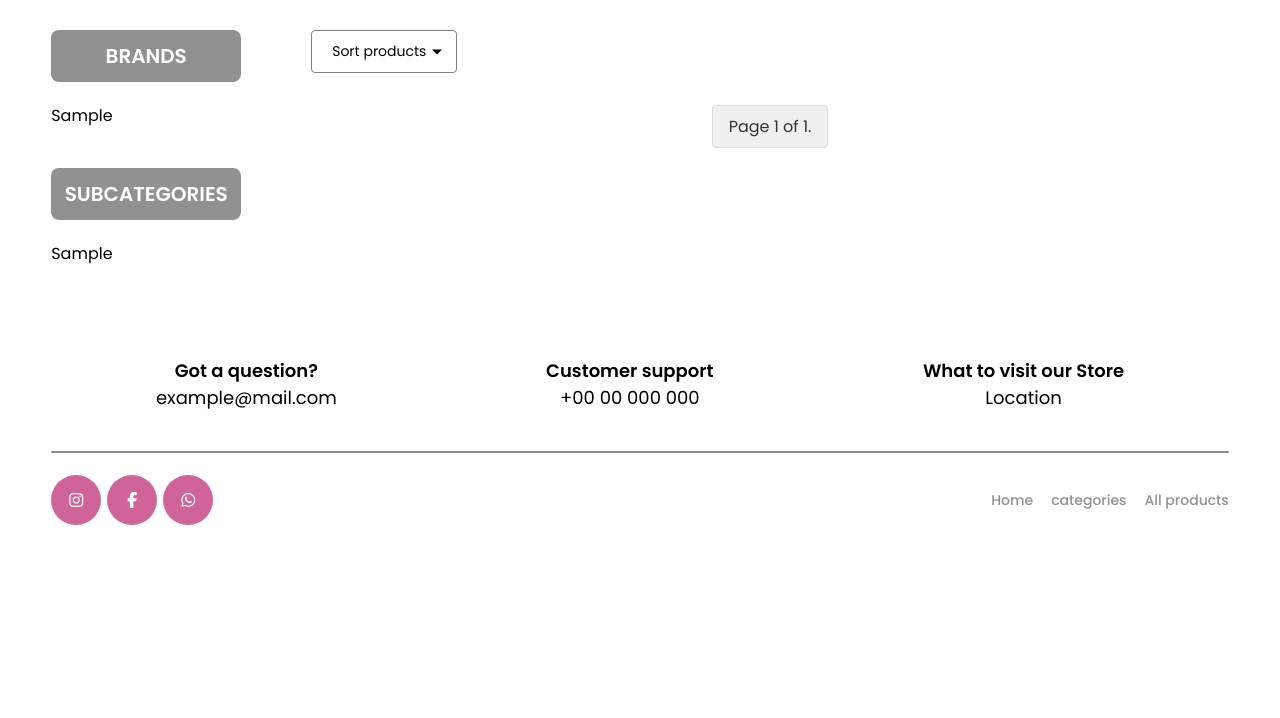
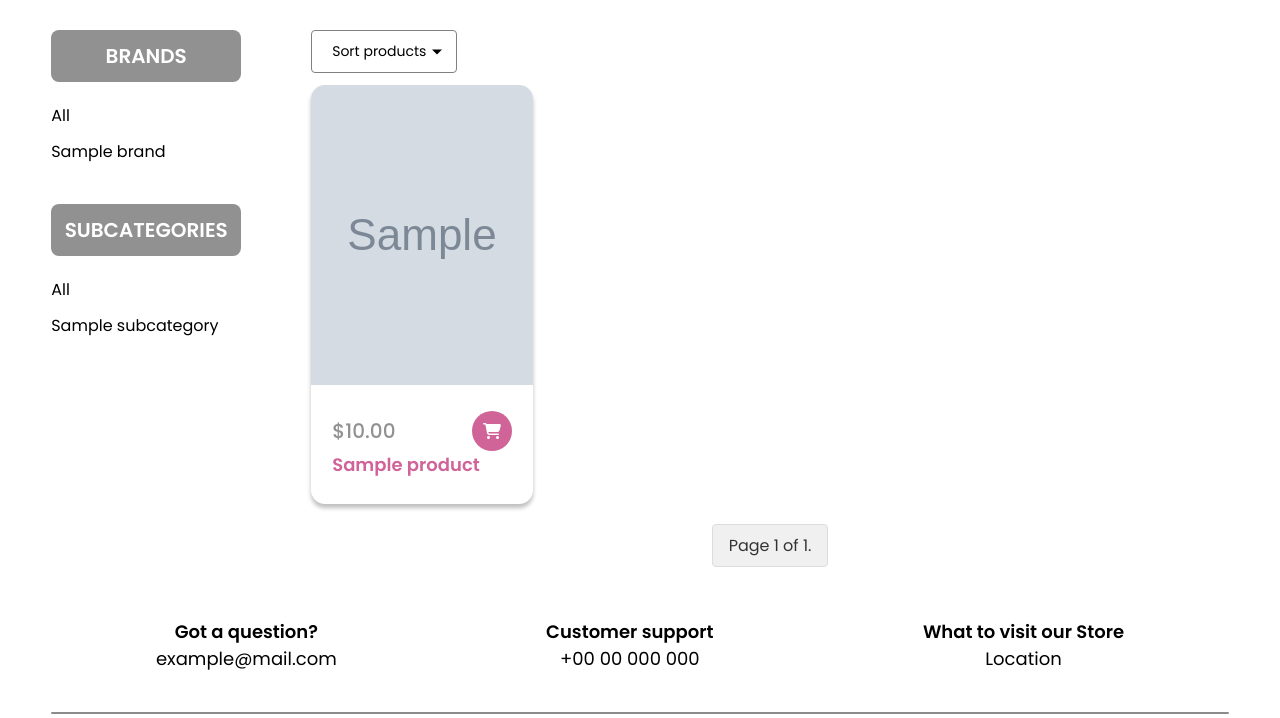
Before and after one commit to TsehaynehGetaneh/TiniesLB, a Django app: page /products/?brand=1 in a window 1280 px wide. Shown: the part 110-828 px from the top of the page. Before the commit the page ends 635 px from the top, so only its background shows below. Run offline with Django 5.2, Linux system fonts and the light colour scheme; tables that the repository leaves empty hold one stand-in row (values such as "Sample post"); grey boxes marked "Sample" are stand-in pictures; some libraries are stand-ins or nearby versions.

Commit message:
fix issues

```diff
--- a/app/views.py
+++ b/app/views.py
@@ -1,6 +1,6 @@
 from django.views.generic import TemplateView, DetailView
 from django.shortcuts import get_object_or_404
-from .models import Product, Category
+from .models import Product, Category, Brand, SubCategory
 from django.views.decorators.csrf import csrf_exempt
 import requests
 import json
@@ -38,19 +38,19 @@ class AllProducts(TemplateView):
 
         # Filter products
         brand_filter = self.request.GET.get('brand')
-        age_filter = self.request.GET.get('age')
+        subcategory_filter = self.request.GET.get('subcategory')
         search_query = self.request.GET.get('q')
 
         if brand_filter:
-            products = products.filter(product_brand=brand_filter)
-        if age_filter:
-            products = products.filter(age_category=age_filter)
+            products = products.filter(brand__id=brand_filter)
+        if subcategory_filter:
+            products = products.filter(subcategory__id=subcategory_filter)
         if search_query:
             products = products.filter(
-                Q(header__icontains=search_query) | Q(product_brand__icontains=search_query)
+                Q(name__icontains=search_query) | Q(brand__name__icontains=search_query)
             )
 
-            # Sorting functionality
+        # Sorting functionality
         sort_by = self.request.GET.get('sort_by')
 
         if sort_by == 'price_asc':
@@ -66,11 +66,11 @@ class AllProducts(TemplateView):
         page_obj = paginator.get_page(page_number)
 
         context['products'] = products
-        context['unique_brands'] = Product.objects.values_list('product_brand', flat=True).distinct()
-        context['unique_age_categories'] = Product.objects.values_list('age_category', flat=True).distinct()
+        context['unique_brands'] = Brand.objects.values_list('id', 'name').distinct()
+        context['unique_subcategories'] = SubCategory.objects.values_list('id', 'name').distinct()
         context['search_query'] = search_query
         context['current_brand_filter'] = brand_filter
-        context['current_age_filter'] = age_filter
+        context['current_subcategory_filter'] = subcategory_filter
         context['page_obj'] = page_obj
 
         return context
@@ -109,20 +109,20 @@ class ProductsByCategory(TemplateView):
         context = super().get_context_data(**kwargs)
         category_slug = kwargs.get('category_slug')
         category = get_object_or_404(Category, slug=category_slug)
-        products = Product.objects.filter(category=category)
+        products = Product.objects.filter(categories=category)
 
         # Filter products
         brand_filter = self.request.GET.get('brand')
-        age_filter = self.request.GET.get('age')
+        subcategory_filter = self.request.GET.get('subcategory')
         search_query = self.request.GET.get('q')
 
         if brand_filter:
-            products = products.filter(product_brand=brand_filter)
-        if age_filter:
-            products = products.filter(age_category=age_filter)
+            products = products.filter(brand__id=brand_filter)
+        if subcategory_filter:
+            products = products.filter(subcategory__id=subcategory_filter)
         if search_query:
             products = products.filter(
-                Q(header__icontains=search_query) | Q(product_brand__icontains=search_query)
+                Q(name__icontains=search_query) | Q(brand__name__icontains=search_query)
             )
 
         # Sorting functionality
@@ -140,16 +140,15 @@ class ProductsByCategory(TemplateView):
         page_number = self.request.GET.get('page')
         page_obj = paginator.get_page(page_number)
 
-        context['unique_brands'] = Product.objects.values_list('product_brand', flat=True).distinct()
-        context['unique_age_categories'] = Product.objects.values_list('age_category', flat=True).distinct()
+        context['unique_brands'] = Brand.objects.all()
+        context['unique_subcategories'] = SubCategory.objects.all()
         context['search_query'] = search_query
         context['current_brand_filter'] = brand_filter
-        context['current_age_filter'] = age_filter
+        context['current_subcategory_filter'] = subcategory_filter
 
         context['category'] = category
         context['page_obj'] = page_obj
         return context
-
 
 def checkout_view(request):
     return render(request, 'pages/checkout.html')
@@ -188,8 +187,8 @@ def send_to_telegram_view(request):
 
 
 def send_to_telegram(message):
-    bot_token = '7175554526:AAHnZJxRFuXtE8AEBPBc9pGDU5I3gHxuJIk'
-    chat_id = '-1001915097883'
+    bot_token = 'YOUR_BOT_TOKEN'
+    chat_id = 'YOUR_CHAT_ID'
 
     telegram_api_url = f'https://api.telegram.org/bot{bot_token}/sendMessage'
     params = {
--- a/static/styles/main.css
+++ b/static/styles/main.css
@@ -32,7 +32,7 @@ body {
     font-weight: 700;
     color: #fff;
     background: #d3576e;
-    border-radius: 100%;
+    border-radius: 50%;
     width: 28px;
     height: 28px;
     text-align: center;
--- a/templates/pages/all_category.html
+++ b/templates/pages/all_category.html
@@ -1,4 +1,4 @@
-<!-- pages/all_products.html -->
+<!-- pages/all_category.html -->
 {% extends '_base.html' %}
 {% load static %}
 
@@ -21,6 +21,6 @@
         </div>
     </section>
 
-{% include 'include/footer.html' %}
+    {% include 'include/footer.html' %}
 
 {% endblock %}
--- a/templates/pages/all_products.html
+++ b/templates/pages/all_products.html
@@ -16,14 +16,15 @@
             <div class="all-filter-item">
                 <div class="all-filter-item-title">BRANDS</div>
                 <ul class="desktop-filter">
-                    {% for country in unique_age_categories %}
-                    <li><a href="?age={{ country }}">{{ country }}</a></li>
+                    <li><a href="?">All</a></li>
+                    {% for brand_id, brand_name in unique_brands %}
+                    <li><a href="?brand={{ brand_id }}{% if request.GET.subcategory %}&subcategory={{ request.GET.subcategory }}{% endif %}">{{ brand_name }}</a></li>
                     {% endfor %}
                 </ul>
                 <ul class="swiper-container scrolling-container mobile-filter">
                     <div class="swiper-wrapper">
-                        {% for country in unique_age_categories %}
-                        <div class="swiper-slide element"><a href="?age={{ country }}">{{ country }}</a></div>
+                        {% for brand_id, brand_name in unique_brands %}
+                        <div class="swiper-slide element"><a href="?brand={{ brand_id }}{% if request.GET.subcategory %}&subcategory={{ request.GET.subcategory }}{% endif %}">{{ brand_name }}</a></div>
                         {% endfor %}
                     </div>
                 </ul>
@@ -31,14 +32,15 @@
             <div class="all-filter-item">
                 <div class="all-filter-item-title">SUBCATEGORIES</div>
                 <ul class="desktop-filter">
-                    {% for industry in unique_brands %}
-                    <li><a href="?brand={{ industry }}">{{ industry }}</a></li>
+                    <li><a href="?">All</a></li>
+                    {% for subcategory_id, subcategory_name in unique_subcategories %}
+                    <li><a href="?subcategory={{ subcategory_id }}{% if request.GET.brand %}&brand={{ request.GET.brand }}{% endif %}">{{ subcategory_name }}</a></li>
                     {% endfor %}
                 </ul>
                 <ul class="swiper-container scrolling-container mobile-filter">
                     <div class="swiper-wrapper">
-                        {% for industry in unique_brands %}
-                        <div class="swiper-slide element"><a href="?brand={{ industry }}">{{ industry }}</a></div>
+                        {% for subcategory_id, subcategory_name in unique_subcategories %}
+                        <div class="swiper-slide element"><a href="?subcategory={{ subcategory_id }}{% if request.GET.brand %}&brand={{ request.GET.brand }}{% endif %}">{{ subcategory_name }}</a></div>
                         {% endfor %}
                     </div>
                 </ul>
@@ -56,13 +58,13 @@
 
                       <ul class="dd-menu">
                         <li>
-                           <a href="?sort_by=price_asc{% if current_brand_filter %}&brand={{ current_brand_filter }}{% endif %}{% if current_age_filter %}&age={{ current_age_filter }}{% endif %}">Low to High</a>
+                           <a href="?sort_by=price_asc{% if request.GET.brand %}&brand={{ request.GET.brand }}{% endif %}{% if request.GET.subcategory %}&subcategory={{ request.GET.subcategory }}{% endif %}">Low to High</a>
                         </li>
                         <li>
-                           <a href="?sort_by=price_desc{% if current_brand_filter %}&brand={{ current_brand_filter }}{% endif %}{% if current_age_filter %}&age={{ current_age_filter }}{% endif %}">High to Low</a>
+                           <a href="?sort_by=price_desc{% if request.GET.brand %}&brand={{ request.GET.brand }}{% endif %}{% if request.GET.subcategory %}&subcategory={{ request.GET.subcategory }}{% endif %}">High to Low</a>
                         </li>
                         <li>
-                             <a href="?sort_by=date_added{% if current_brand_filter %}&brand={{ current_brand_filter }}{% endif %}{% if current_age_filter %}&age={{ current_age_filter }}{% endif %}">Sort by Date Added</a>
+                             <a href="?sort_by=date_added{% if request.GET.brand %}&brand={{ request.GET.brand }}{% endif %}{% if request.GET.subcategory %}&subcategory={{ request.GET.subcategory }}{% endif %}">Sort by Date Added</a>
                         </li>
                       </ul>
 
@@ -71,16 +73,18 @@
             </div>
 
             <div class="all-products-group">
-                {% for product in page_obj %}
+                {% for product in products %}
                     <div class="product-box menu-item" data-menu-item-id="{{ product.id }}">
-                        <div class="sellers-box-img" style="background: url({% if product.image1 %}{{ product.image1.url }}{% else %}{% static 'assets/fluffy-toy-texture-close-up.jpg' %}{% endif %});"> </div>
+                        <a href="{% url 'product_detail' slug=product.slug %}">
+                            <div class="sellers-box-img" style="background: url({% if product.image1 %}{{ product.image1.url }}{% else %}{% static 'assets/fluffy-toy-texture-close-up.jpg' %}{% endif %});"> </div>
+                        </a>
                         <div class="sellers-box-bottom">
                             <div class="sellers-box-t">
                                 <div class="inline-detail"><span class="sellers-box-dollar">$</span><div class="sellers-box-price" data-menu-item-price="{{ product.price }}">{{ product.price }}</div></div>
                                 <button id="confirm-add-to-cart" class="open-confirmation-popup" data-menu-item="{{ product.id }}"><i class="fa-solid fa-cart-shopping"></i></button>
                             </div>
                             <div class="sellers-box-b">
-                                <div class="sellers-box-title" data-menu-item-name="{{ product.header }}"><a href="{% url 'product_detail' slug=product.slug %}">{{ product.header }}</a></div>
+                                <div class="sellers-box-title" data-menu-item-name="{{ product.name}}"><a href="{% url 'product_detail' slug=product.slug %}">{{ product.name }}</a></div>
                             </div>
                         </div>
                         <div id="confirmation-popup-{{ product.id }}" class="popup">
@@ -98,8 +102,8 @@
             <div class="pagination">
                 <span class="step-links">
                     {% if page_obj.has_previous %}
-                        <a class="pagination-link" href="?page=1{% if request.GET.age %}&age={{ request.GET.age }}{% endif %}{% if request.GET.brand %}&brand={{ request.GET.brand }}{% endif %}{% if request.GET.sort_by %}&sort_by={{ request.GET.sort_by }}{% endif %}">&laquo; first</a>
-                        <a class="pagination-link" href="?page={{ page_obj.previous_page_number }}{% if request.GET.age %}&age={{ request.GET.age }}{% endif %}{% if request.GET.brand %}&brand={{ request.GET.brand }}{% endif %}{% if request.GET.sort_by %}&sort_by={{ request.GET.sort_by }}{% endif %}">previous</a>
+                        <a class="pagination-link" href="?page=1{% if request.GET.brand %}&brand={{ request.GET.brand }}{% endif %}{% if request.GET.subcategory %}&subcategory={{ request.GET.subcategory }}{% endif %}{% if request.GET.sort_by %}&sort_by={{ request.GET.sort_by }}{% endif %}">&laquo; first</a>
+                        <a class="pagination-link" href="?page={{ page_obj.previous_page_number }}{% if request.GET.brand %}&brand={{ request.GET.brand }}{% endif %}{% if request.GET.subcategory %}&subcategory={{ request.GET.subcategory }}{% endif %}{% if request.GET.sort_by %}&sort_by={{ request.GET.sort_by }}{% endif %}">previous</a>
                     {% endif %}
 
                     <span class="current-page">
@@ -107,21 +111,17 @@
                     </span>
 
                     {% if page_obj.has_next %}
-                        <a class="pagination-link" href="?page={{ page_obj.next_page_number }}{% if request.GET.age %}&age={{ request.GET.age }}{% endif %}{% if request.GET.brand %}&brand={{ request.GET.brand }}{% endif %}{% if request.GET.sort_by %}&sort_by={{ request.GET.sort_by }}{% endif %}">next</a>
-                        <a class="pagination-link" href="?page={{ page_obj.paginator.num_pages }}{% if request.GET.age %}&age={{ request.GET.age }}{% endif %}{% if request.GET.brand %}&brand={{ request.GET.brand }}{% endif %}{% if request.GET.sort_by %}&sort_by={{ request.GET.sort_by }}{% endif %}">last &raquo;</a>
+                        <a class="pagination-link" href="?page={{ page_obj.next_page_number }}{% if request.GET.brand %}&brand={{ request.GET.brand }}{% endif %}{% if request.GET.subcategory %}&subcategory={{ request.GET.subcategory }}{% endif %}{% if request.GET.sort_by %}&sort_by={{ request.GET.sort_by }}{% endif %}">next</a>
+                        <a class="pagination-link" href="?page={{ page_obj.paginator.num_pages }}{% if request.GET.brand %}&brand={{ request.GET.brand }}{% endif %}{% if request.GET.subcategory %}&subcategory={{ request.GET.subcategory }}{% endif %}{% if request.GET.sort_by %}&sort_by={{ request.GET.sort_by }}{% endif %}">last &raquo;</a>
                     {% endif %}
                 </span>
             </div>
-
 
         </div>
 
     </div>
 </div>
 
-
-
-
 {% include 'include/footer.html' %}
 
 {% endblock %}
--- a/templates/pages/product_detail.html
+++ b/templates/pages/product_detail.html
@@ -47,7 +47,7 @@
                         </div>
                     </div>
                     <div class="product-info">
-                        <div class="product-title-detail">{{ product.header }}</div>
+                        <div class="product-title-detail">{{ product.name }}</div>
                         <div class="product-order">
                             <div class="inline-detail product-availability">
                                 <p>AVAILABILITY:</p>
@@ -98,7 +98,7 @@
                                     <button id="confirm-add-to-cart" class="open-confirmation-popup" data-menu-item="{{ product.id }}"><i class="fa-solid fa-cart-shopping"></i></button>
                                 </div>
                                 <div class="sellers-box-b">
-                                    <div class="sellers-box-title" data-menu-item-name="{{ product.header }}"><a href="{% url 'product_detail' slug=product.slug %}">{{ product.header }}</a></div>
+                                    <div class="sellers-box-title" data-menu-item-name="{{ product.name}}"><a href="{% url 'product_detail' slug=product.slug %}">{{ product.name}}</a></div>
                                 </div>
                             </div>
                             <div id="confirmation-popup-{{ product.id }}" class="popup">
```
Also changed, not shown: app/admin.py (+20 -10 lines), app/models.py (+37 -16 lines), templates/pages/checkout.html (+7 -12 lines), templates/pages/home.html (+6 -8 lines), templates/pages/products_by_category.html (+19 -17 lines), app/migrations/0003_brand_subcategory_delete_brandcategory_and_more.py (added), app/migrations/0004_alter_color_color.py (added), app/urls.py (line endings or trailing spaces).
